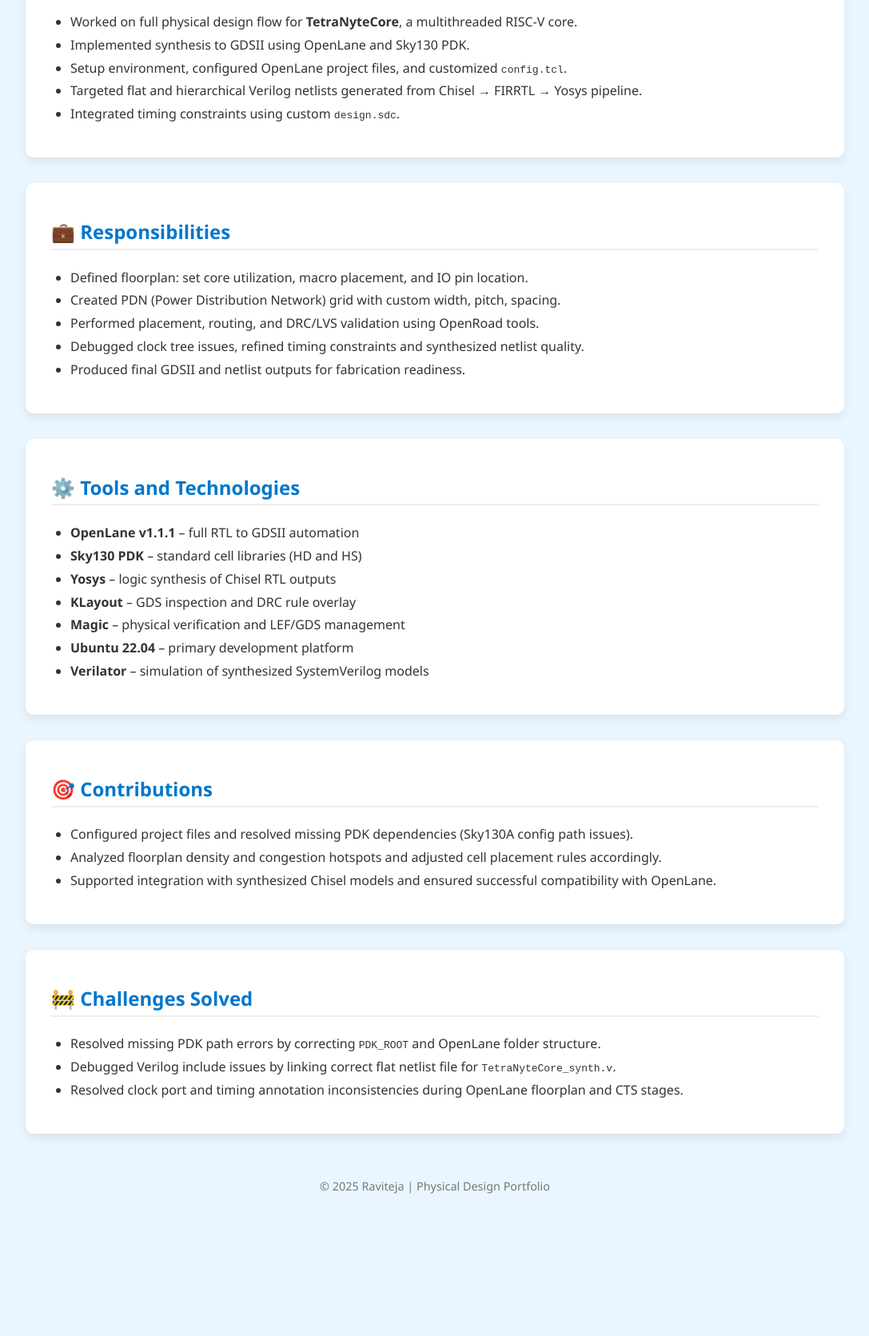
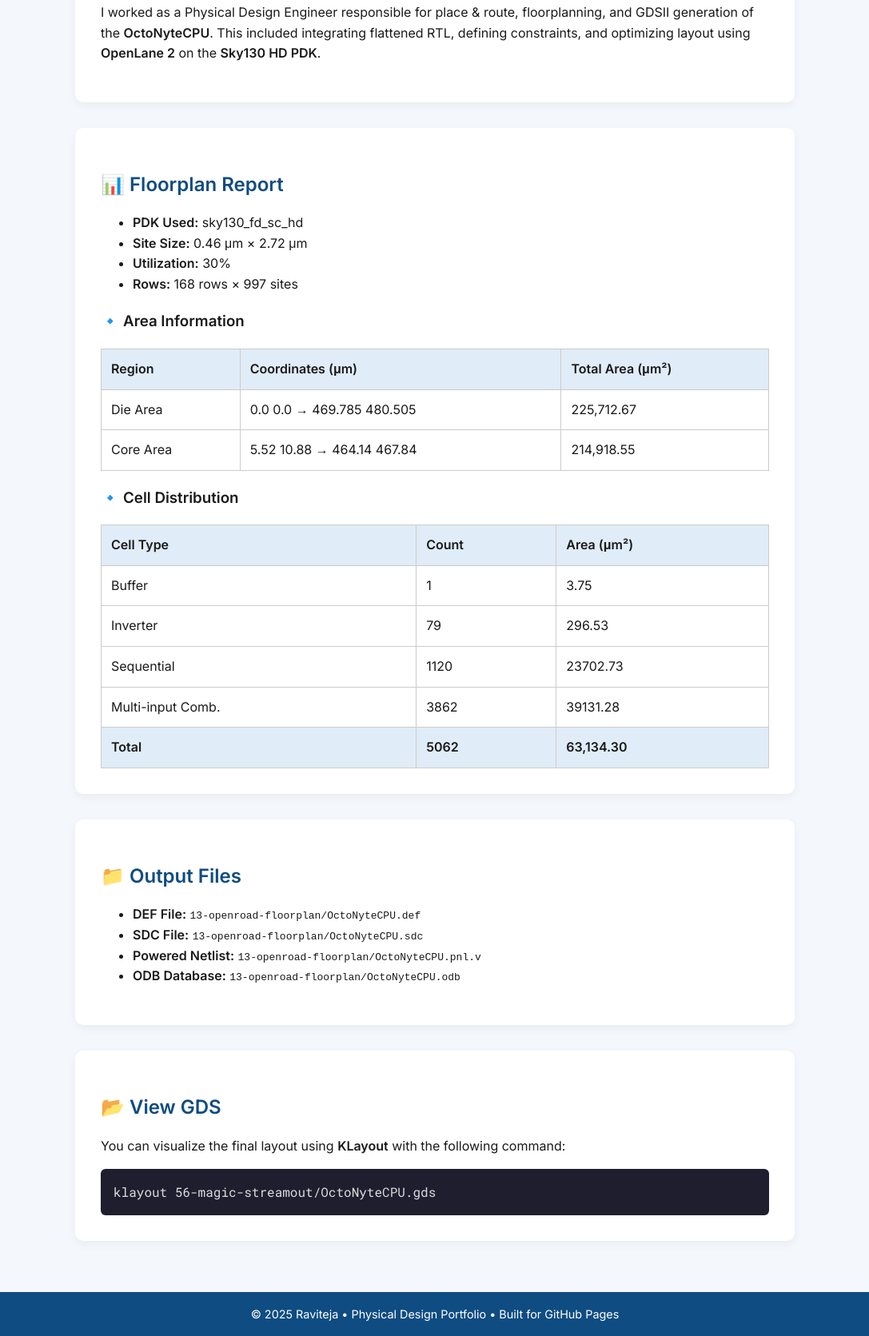
Before and after one commit to ravitejaparvathaneni/raviteja.github.io, a plain HTML site: page index.html in a window 1280 px wide. Shown: the part 321-1992 px from the top of the page at 80% size, without its empty margins (96-1183 px from the left). Before the commit the page ends 1838 px from the top, so only its background shows below. Drawn offline with Linux system fonts and the light colour scheme.

Commit message:
Update index.html

```diff
--- a/index.html
+++ b/index.html
@@ -1,55 +1,79 @@
 <!DOCTYPE html>
 <html lang="en">
 <head>
-    <meta charset="UTF-8">
-    <title>Raviteja | Physical Design Portfolio</title>
-    <meta name="viewport" content="width=device-width, initial-scale=1">
+  <meta charset="UTF-8" />
+  <meta name="viewport" content="width=device-width, initial-scale=1.0"/>
+  <title>Raviteja | Physical Design Engineer</title>
+  <link href="https://fonts.googleapis.com/css2?family=Roboto+Mono&family=Inter:wght@400;600&display=swap" rel="stylesheet"/>
   <style>
-        :root {
-            --main-color: #0077cc;
-            --light-blue: #eaf6ff;
-        }
     body {
-            font-family: 'Segoe UI', sans-serif;
-            background-color: var(--light-blue);
-            color: #333;
       margin: 0;
+      font-family: 'Inter', sans-serif;
+      background: #f4f8fc;
+      color: #1a1a1a;
+      line-height: 1.6;
     }
     header {
-            background: var(--main-color);
+      background: #0f4c81;
       color: white;
-            padding: 2.5rem 1rem;
+      padding: 2rem;
       text-align: center;
     }
     header h1 {
-            margin-bottom: 0.2rem;
+      margin: 0;
+      font-size: 2.5rem;
     }
-        section {
-            max-width: 960px;
-            margin: 2rem auto;
-            padding: 1.5rem 2rem;
+    header p {
+      margin-top: 0.5rem;
+      font-size: 1.2rem;
+      color: #cce3f6;
+    }
+    .container {
+      max-width: 900px;
+      margin: auto;
+      padding: 2rem 1rem;
+    }
+    .card {
       background: white;
+      padding: 2rem;
+      margin-bottom: 2rem;
       border-radius: 10px;
-            box-shadow: 0 5px 12px rgba(0,0,0,0.08);
+      box-shadow: 0 4px 12px rgba(0,0,0,0.05);
     }
     h2 {
-            color: var(--main-color);
-            border-bottom: 2px solid #eee;
-            padding-bottom: 0.3rem;
+      color: #0f4c81;
+      margin-bottom: 1rem;
     }
-        ul {
-            padding-left: 1.5rem;
-            line-height: 1.8;
+    table {
+      width: 100%;
+      border-collapse: collapse;
+      margin-top: 1rem;
     }
-        a {
-            color: var(--main-color);
-            text-decoration: none;
+    table, th, td {
+      border: 1px solid #ccc;
+    }
+    th, td {
+      padding: 0.75rem;
+      text-align: left;
+    }
+    th {
+      background: #e0ecf7;
+    }
+    .code-block {
+      background: #1e1e2f;
+      color: #dcdcdc;
+      padding: 1rem;
+      border-radius: 6px;
+      font-family: 'Roboto Mono', monospace;
+      overflow-x: auto;
+      margin-top: 1rem;
     }
     footer {
+      background: #0f4c81;
+      color: white;
       text-align: center;
-            padding: 1.5rem;
+      padding: 1rem;
       font-size: 0.9rem;
-            color: #777;
     }
   </style>
 </head>
@@ -57,65 +81,63 @@
 
 <header>
   <h1>Raviteja</h1>
-        <p>VLSI Physical Design Engineer • RTL to GDSII • OpenLane + Sky130</p>
+  <p>Physical Design Engineer | Sky130 • OpenLane • GDSII</p>
 </header>
 
-    <section>
-        <h2>🔷 Project: TetraNyteCore Physical Design Implementation</h2>
+<div class="container">
+  <div class="card">
+    <h2>📌 Project Summary</h2>
+    <p>
+      I worked as a Physical Design Engineer responsible for place & route, floorplanning, and GDSII generation of the <strong>OctoNyteCPU</strong>. This included integrating flattened RTL, defining constraints, and optimizing layout using <strong>OpenLane 2</strong> on the <strong>Sky130 HD PDK</strong>.
+    </p>
+  </div>
+
+  <div class="card">
+    <h2>📊 Floorplan Report</h2>
     <ul>
-            <li>Worked on full physical design flow for <strong>TetraNyteCore</strong>, a multithreaded RISC-V core.</li>
-            <li>Implemented synthesis to GDSII using OpenLane and Sky130 PDK.</li>
-            <li>Setup environment, configured OpenLane project files, and customized <code>config.tcl</code>.</li>
-            <li>Targeted flat and hierarchical Verilog netlists generated from Chisel → FIRRTL → Yosys pipeline.</li>
-            <li>Integrated timing constraints using custom <code>design.sdc</code>.</li>
+      <li><strong>PDK Used:</strong> sky130_fd_sc_hd</li>
+      <li><strong>Site Size:</strong> 0.46 μm × 2.72 μm</li>
+      <li><strong>Utilization:</strong> 30%</li>
+      <li><strong>Rows:</strong> 168 rows × 997 sites</li>
     </ul>
-    </section>
 
-    <section>
-        <h2>💼 Responsibilities</h2>
+    <h3>🔹 Area Information</h3>
+    <table>
+      <tr><th>Region</th><th>Coordinates (μm)</th><th>Total Area (μm²)</th></tr>
+      <tr><td>Die Area</td><td>0.0 0.0 → 469.785 480.505</td><td>225,712.67</td></tr>
+      <tr><td>Core Area</td><td>5.52 10.88 → 464.14 467.84</td><td>214,918.55</td></tr>
+    </table>
+
+    <h3>🔹 Cell Distribution</h3>
+    <table>
+      <tr><th>Cell Type</th><th>Count</th><th>Area (μm²)</th></tr>
+      <tr><td>Buffer</td><td>1</td><td>3.75</td></tr>
+      <tr><td>Inverter</td><td>79</td><td>296.53</td></tr>
+      <tr><td>Sequential</td><td>1120</td><td>23702.73</td></tr>
+      <tr><td>Multi-input Comb.</td><td>3862</td><td>39131.28</td></tr>
+      <tr><th>Total</th><th>5062</th><th>63,134.30</th></tr>
+    </table>
+  </div>
+
+  <div class="card">
+    <h2>📁 Output Files</h2>
     <ul>
-            <li>Defined floorplan: set core utilization, macro placement, and IO pin location.</li>
-            <li>Created PDN (Power Distribution Network) grid with custom width, pitch, spacing.</li>
-            <li>Performed placement, routing, and DRC/LVS validation using OpenRoad tools.</li>
-            <li>Debugged clock tree issues, refined timing constraints and synthesized netlist quality.</li>
-            <li>Produced final GDSII and netlist outputs for fabrication readiness.</li>
+      <li><strong>DEF File:</strong> <code>13-openroad-floorplan/OctoNyteCPU.def</code></li>
+      <li><strong>SDC File:</strong> <code>13-openroad-floorplan/OctoNyteCPU.sdc</code></li>
+      <li><strong>Powered Netlist:</strong> <code>13-openroad-floorplan/OctoNyteCPU.pnl.v</code></li>
+      <li><strong>ODB Database:</strong> <code>13-openroad-floorplan/OctoNyteCPU.odb</code></li>
     </ul>
-    </section>
+  </div>
 
-    <section>
-        <h2>⚙️ Tools and Technologies</h2>
-        <ul>
-            <li><strong>OpenLane v1.1.1</strong> – full RTL to GDSII automation</li>
-            <li><strong>Sky130 PDK</strong> – standard cell libraries (HD and HS)</li>
-            <li><strong>Yosys</strong> – logic synthesis of Chisel RTL outputs</li>
-            <li><strong>KLayout</strong> – GDS inspection and DRC rule overlay</li>
-            <li><strong>Magic</strong> – physical verification and LEF/GDS management</li>
-            <li><strong>Ubuntu 22.04</strong> – primary development platform</li>
-            <li><strong>Verilator</strong> – simulation of synthesized SystemVerilog models</li>
-        </ul>
-    </section>
-
-    <section>
-        <h2>🎯 Contributions</h2>
-        <ul>
-            <li>Configured project files and resolved missing PDK dependencies (Sky130A config path issues).</li>
-            <li>Analyzed floorplan density and congestion hotspots and adjusted cell placement rules accordingly.</li>
-            <li>Supported integration with synthesized Chisel models and ensured successful compatibility with OpenLane.</li>
-        </ul>
-    </section>
-
-    <section>
-        <h2>🚧 Challenges Solved</h2>
-        <ul>
-            <li>Resolved missing PDK path errors by correcting <code>PDK_ROOT</code> and OpenLane folder structure.</li>
-            <li>Debugged Verilog include issues by linking correct flat netlist file for <code>TetraNyteCore_synth.v</code>.</li>
-            <li>Resolved clock port and timing annotation inconsistencies during OpenLane floorplan and CTS stages.</li>
-        </ul>
-    </section>
-
+  <div class="card">
+    <h2>📂 View GDS</h2>
+    <p>You can visualize the final layout using <strong>KLayout</strong> with the following command:</p>
+    <div class="code-block">klayout 56-magic-streamout/OctoNyteCPU.gds</div>
+  </div>
+</div>
 
 <footer>
-        &copy; 2025 Raviteja | Physical Design Portfolio </a>
+  &copy; 2025 Raviteja • Physical Design Portfolio • Built for GitHub Pages
 </footer>
 
 </body>
```
Lines whose indentation alone changed are shown as unchanged.
